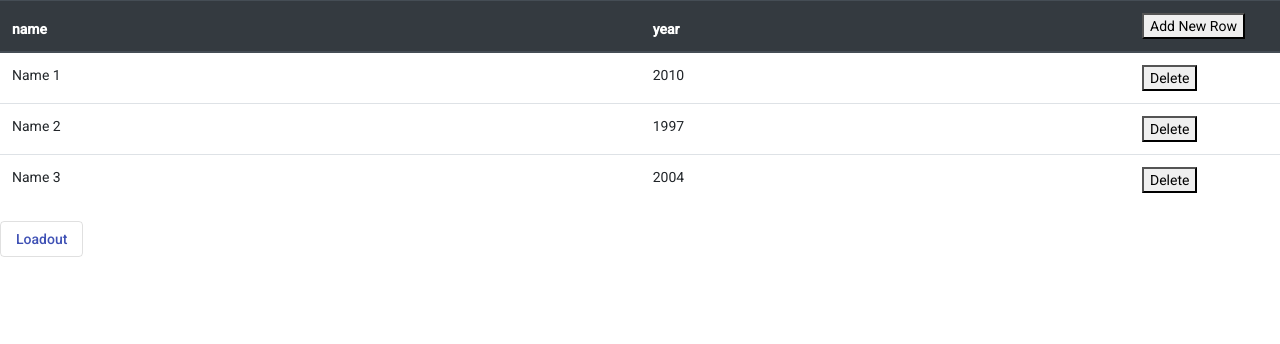
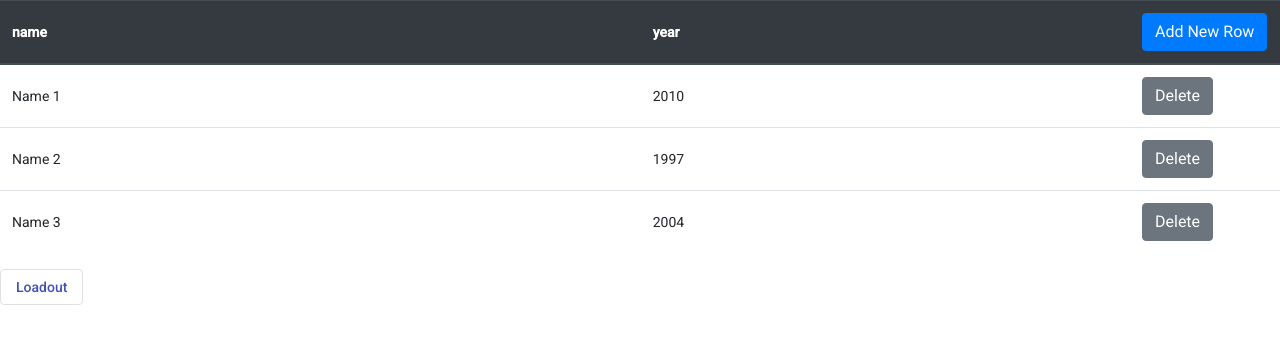
Before and after one commit to alexdev-kgd/jsonTable, an Angular app: page /enterjson in a window 1280 px wide. Both pictures are taken after a click on the button "Load". Shown: the top 344 px of the page. Built offline with nearby package versions, Linux system fonts and the light colour scheme.

Commit message:
Overall table styling

```diff
--- a/src/app/pages/table/table.component.html
+++ b/src/app/pages/table/table.component.html
@@ -1,6 +1,6 @@
 <table class="table">
   <thead class="thead-dark">
-    <tr #tableHeader>
+    <tr id="table__header" #tableHeader>
     </tr>
   </thead>
   <tbody id="table__content" #tableContent>
--- a/src/app/pages/table/table.component.sass
+++ b/src/app/pages/table/table.component.sass
@@ -1,6 +1,13 @@
+#table__header
+    th
+        vertical-align: middle
+
 #table__content
 
     tr
         &:hover
             background: #dadada
             cursor: pointer
+
+        td
+            vertical-align: middle
--- a/src/app/pages/table/table.ts
+++ b/src/app/pages/table/table.ts
@@ -63,7 +63,7 @@ export class Table {
                 let buttonText = renderer.createText('Delete'),
                     button = renderer.createElement('button');
 
-                    renderer.setAttribute(button, 'mat-stroked-button', '');
+                    renderer.setAttribute(button, 'class', 'btn btn-secondary');
                     renderer.setAttribute(button, 'color', 'primary');
                     renderer.setAttribute(button, 'data-value', Object.keys(data)[rowIndex]);
                     renderer.setStyle(td, "width", "150px");
@@ -111,7 +111,7 @@ export class Table {
                 buttonText = renderer.createText('Add New Row'),
                 button = renderer.createElement('button');
 
-                renderer.setAttribute(button, 'mat-stroked-button', '');
+                renderer.setAttribute(button, 'class', 'btn btn-primary');
                 renderer.setAttribute(button, 'color', 'primary');
                 renderer.setStyle(th, "width", "150px");
 
```
